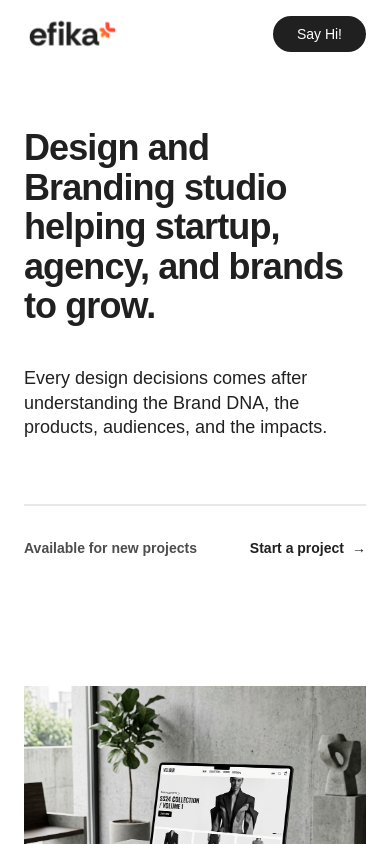
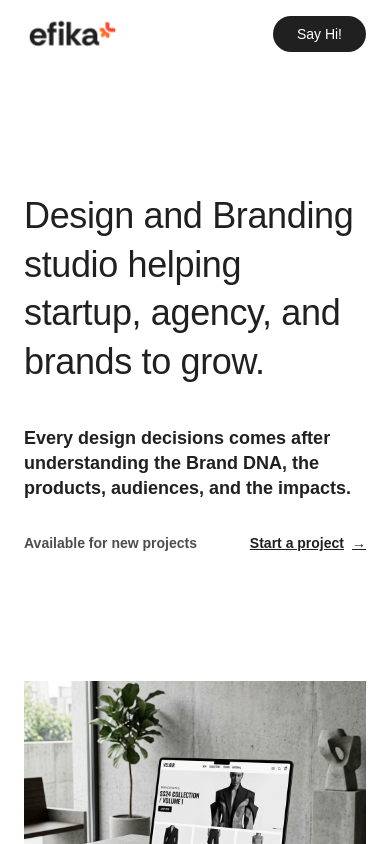
Before and after one commit to irham3/efika, a Next.js app: page / in a window 390 px wide. Shown: the top 844 px of the page. Built offline with nearby package versions, Linux system fonts and the light colour scheme; a web font is replaced by a local one.

Commit message:
feat: implement Hero section and scroll-responsive Navbar components

```diff
--- a/src/components/Hero.tsx
+++ b/src/components/Hero.tsx
@@ -2,21 +2,24 @@ import Link from 'next/link';
 
 export default function Hero() {
   return (
-    <section className="w-full px-6 md:px-12 pt-32 md:pt-48 pb-16 md:pb-24 flex flex-col md:flex-row gap-10 md:gap-16 justify-between items-start">
+    <section className="w-full px-6 md:px-12 pt-48 md:pt-60 pb-16 md:pb-24 flex flex-col md:flex-row gap-10 md:gap-16 justify-between items-start">
       <div className="flex-1">
-        <h1 className="text-4xl md:text-5xl lg:text-[4rem] font-semibold text-brand-raisin leading-[1.1] tracking-tight max-w-[800px]">
+        <h1
+          className="text-4xl md:text-5xl lg:text-[4rem] font-medium text-brand-raisin tracking-[-0.01em] max-w-[800px]"
+          style={{ lineHeight: 1.35 }}
+        >
           Design and Branding studio helping startup, agency, and brands to grow.
         </h1>
       </div>
 
-      <div className="w-full md:w-[450px] flex flex-col gap-8 md:gap-12 shrink-0 md:pt-4">
-        <p className="text-lg md:text-2xl font-medium text-brand-raisin leading-snug">
+      <div className="w-full md:w-[450px] lg:w-[460px] xl:w-[500px] flex flex-col gap-8 md:gap-12 shrink-0 md:pt-8 justify-center">
+        <p className="text-lg md:text-2xl font-semibold text-brand-raisin leading-snug">
           Every design decisions comes after understanding the Brand DNA, the products, audiences, and the impacts.
         </p>
 
-        <div className="flex items-center justify-between pt-8 border-t-2 border-brand-raisin/10 mt-8">
+        <div className="flex items-center justify-between">
           <span className="text-sm font-bold text-brand-raisin/80">Available for new projects</span>
-          <Link href="#contact" className="text-sm font-bold text-brand-raisin flex items-center gap-2 hover:text-brand-primary transition-colors">
+          <Link href="#contact" className="text-sm font-bold text-brand-raisin flex items-center gap-2 hover:text-brand-primary transition-colors underline">
             Start a project <span>&rarr;</span>
           </Link>
         </div>
--- a/src/components/Navbar.tsx
+++ b/src/components/Navbar.tsx
@@ -33,9 +33,8 @@ export default function Navbar() {
       }}
       animate={hidden ? "hidden" : "visible"}
       transition={{ duration: 0.35, ease: "easeInOut" }}
-      className={`fixed top-0 left-0 w-full flex items-center justify-between py-4 px-6 md:py-6 md:px-12 z-50 transition-colors duration-300 ${
-        scrolled ? "bg-white/80 backdrop-blur-md border-b border-brand-raisin/5 shadow-sm" : "bg-transparent"
-      }`}
+      className={`fixed top-0 left-0 w-full flex items-center justify-between py-4 px-6 md:py-6 md:px-12 z-50 transition-colors duration-300 ${scrolled ? "bg-white/80 backdrop-blur-md border-b border-brand-raisin/5 shadow-sm" : "bg-transparent"
+        }`}
     >
       <div className="flex items-center">
         <Link href="/" className="flex items-center justify-center w-24 md:w-32 h-8 md:h-10">
@@ -48,9 +47,9 @@ export default function Navbar() {
         <Link href="#works" className="text-brand-raisin hover:text-brand-primary transition-colors">Works</Link>
       </div>
 
-      <div className="flex items-center justify-end gap-6 lg:gap-12">
-        <div className="text-sm text-right text-brand-raisin/70 hidden lg:block">
-          <p className="font-medium text-brand-raisin">Based in Indonesia | Worldwide [09:00 WIB (UTC+7)]</p>
+      <div className="flex items-center justify-end lg:justify-between gap-6 lg:gap-8 lg:w-[460px] xl:w-[500px] shrink-0">
+        <div className="text-sm text-left text-brand-raisin/70 hidden lg:block">
+          <p className="font-medium text-brand-raisin whitespace-nowrap">Based in Indonesia | Worldwide [09:00 WIB (UTC+7)]</p>
           <p className="text-brand-raisin/40">Good Brand is by Design</p>
         </div>
         <Link href="#contact" className="px-6 py-2 md:px-8 md:py-3 text-sm md:text-base bg-brand-raisin text-white rounded-full font-medium hover:bg-black transition-colors shrink-0">
```
